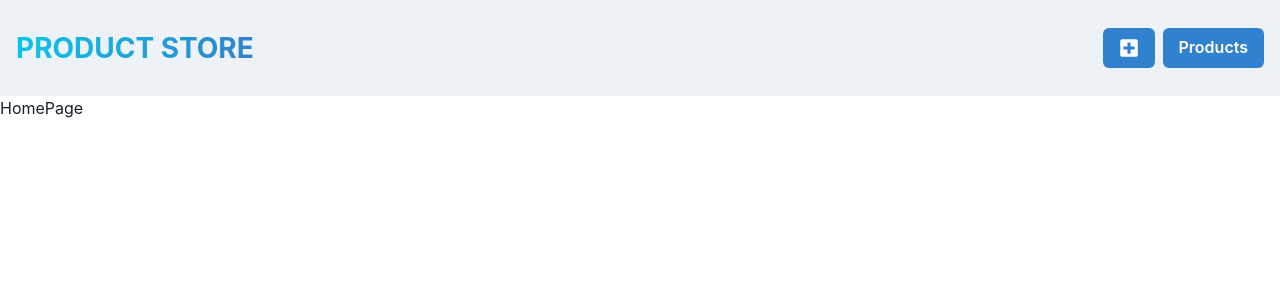
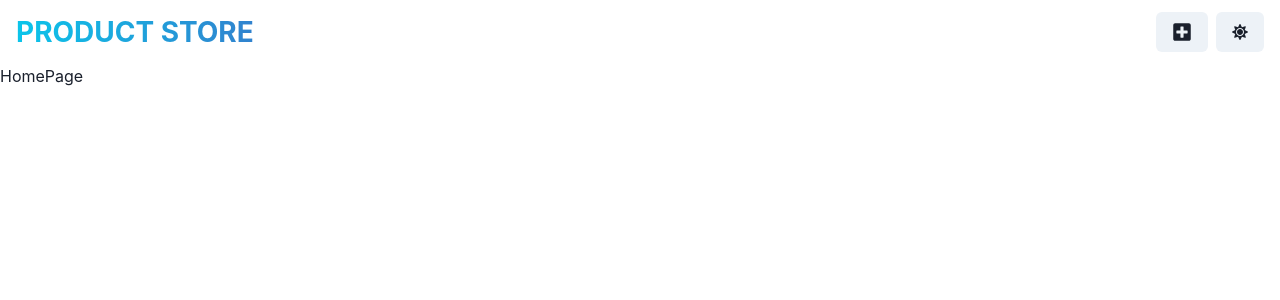
Before and after one commit to HectorMendezFernandez/MERN-Product-Store, a React (Vite) app in the folder frontend/: page / in a window 1280 px wide. Shown: the top 300 px of the page. Built offline with nearby package versions, Linux system fonts and the light colour scheme.

Commit message:
Add ColorMode button
This color mode is using a hook from chakra ui to toggle the color of the screen

```diff
--- a/frontend/src/components/Navbar.jsx
+++ b/frontend/src/components/Navbar.jsx
@@ -1,9 +1,10 @@
-import { Button, Container, Flex, HStack, Link, Text} from "@chakra-ui/react";
-import { FaPlusSquare } from 'react-icons/fa';
+import { Button, Container, Flex, HStack, Link, Text, useColorMode} from "@chakra-ui/react";
+import { FaPlusSquare, FaSun, FaMoon } from 'react-icons/fa';
 
 export function Navbar() {
+    const { colorMode, toggleColorMode } = useColorMode();
   return (
-    <Container maxW="container.xl" bg="gray.100" p={4}>
+    <Container maxW="container.xl" px={4}>
       <Flex
         justifyContent="space-between"
         h={16}
@@ -25,12 +26,14 @@ export function Navbar() {
         </Text>
         <HStack spacing={2} alignItems={"center"}>
           <Link href="/create">
-            <Button colorScheme="blue">
+            <Button>
                 <FaPlusSquare size={20} />
             </Button>
           </Link>
           <Link href="/products">
-            <Button colorScheme="blue">Products</Button>
+            <Button onClick={toggleColorMode}>
+                {colorMode === "light" ? <FaSun></FaSun> : <FaMoon></FaMoon>}
+            </Button>
           </Link>
         </HStack>
       </Flex>
```
